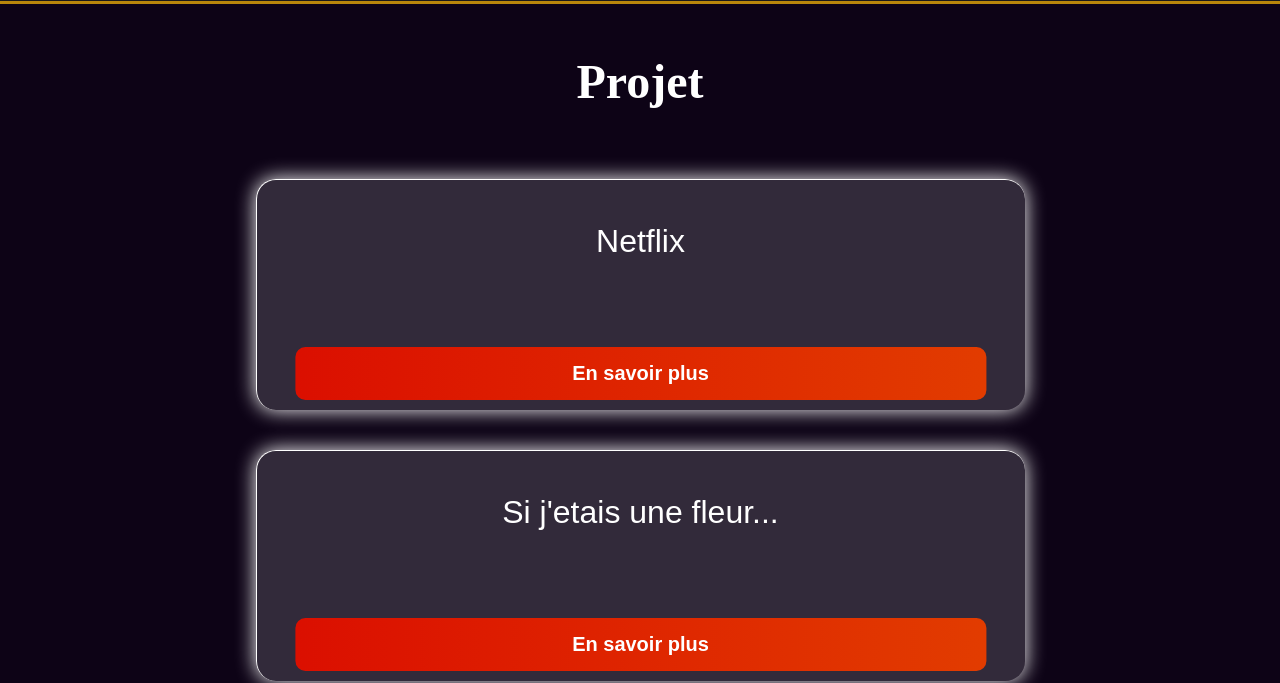
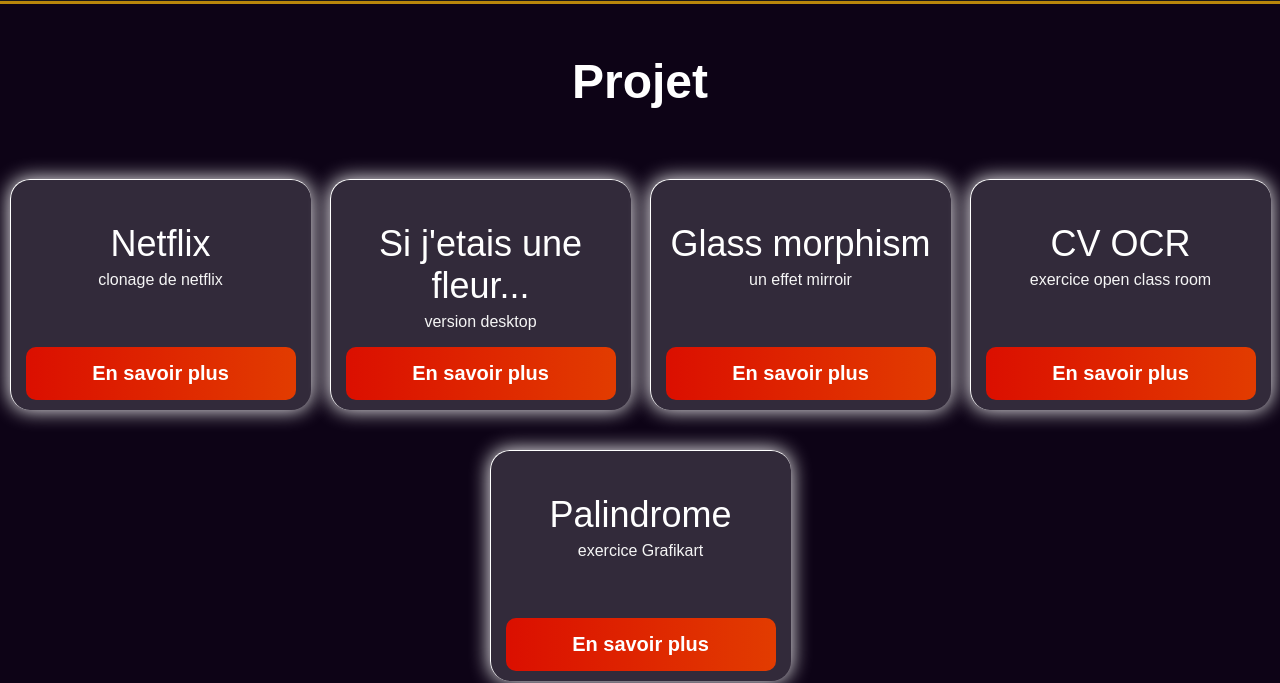
Before and after one commit to Hadrien-Janssens/BlackPigCompany.github.io, a plain HTML site: page index.html in a window 1280 px wide. Shown: the part 799-1482 px from the top of the page. Drawn offline with nearby package versions, Linux system fonts and the light colour scheme; grey boxes are pictures that could not be loaded.

Commit message:
uptdate affichage

```diff
--- a/index.html
+++ b/index.html
@@ -36,23 +36,28 @@
            <div class="projet-content">
             <div class="lien">
                 <p><a href="./netflix.html">Netflix</a></p>
+                <p class="description">clonage de netflix</p>
                 <a href="./netflix.html"><button>En savoir plus</button></a>
             </div>
             <div class="lien">
                 <p><a href="./site-sijetaisunefleur/index.html">Si j'etais une fleur...</a></p>
+                <p class="description">version desktop</p>
                 <a href="./site-sijetaisunefleur/index.html"><button>En savoir plus</button></a>
             </div>
             <div class="lien">
                 <p><a href="./Glass Morphism/index.html">Glass morphism </a></p>
+                <p class="description">un effet mirroir</p>
                 <a href="./Glass Morphism/index.html"><button>En savoir plus</button></a>
             </div>
             <div class="lien">
                 <p><a href="./cv/index.html">CV OCR</a></p>
+                <p class="description">exercice open class room</p>
                 <a href="./cv/index.html"><button>En savoir plus</button></a>
                 <p></p>
             </div>
             <div class="lien">
-                <p><a href="./bac_a_sable/index.html">CV OCR</a></p>
+                <p><a href="./bac_a_sable/index.html">Palindrome</a></p>
+                <p class="description">exercice Grafikart</p>
                 <a href="./bac_a_sable/"><button>En savoir plus</button></a>
                 <p></p>
             </div>
--- a/style.css
+++ b/style.css
@@ -113,6 +113,7 @@ button {
     color: white;
     position: relative;
     padding: 0px;
+    font-family: sans-serif;
 
 
 }
@@ -121,8 +122,12 @@ button {
     width: 50%;
 }
 .projet p {
-    font-size: 2em;
-    color: grey;
+    font-size: 36px;
+    color: rgb(255, 255, 255);
+}
+.projet  p.description {
+    color: whitesmoke;
+    font-size: 16px;
 }
 
 .content > i {
@@ -149,7 +154,9 @@ h3 {
 .projet-content{
     display: flex;
     flex-wrap: wrap;
-
+   flex-direction: row;
+   justify-content: flex-start;
+   align-items: flex-start;
 }
 
 @media (max-width:700px) {
@@ -166,16 +173,17 @@ h3 {
     margin: 20px auto;
     -webkit-backdrop-filter: blur(6px);
     background-color: rgba(255, 255, 255, 0.152);
-    width: 60%;
+    width: 40%;
     border-radius: 20px;
     padding: 40px 0;
     text-align: center;
     box-shadow: 0px 0px 20px 0px ;
     border-top: solid 1px white;
     border-left: solid 1px white;
-
     overflow-wrap: break-word;
     position: relative;
     height: 150px;
+    max-width: 300px;
+
 
 }
```
